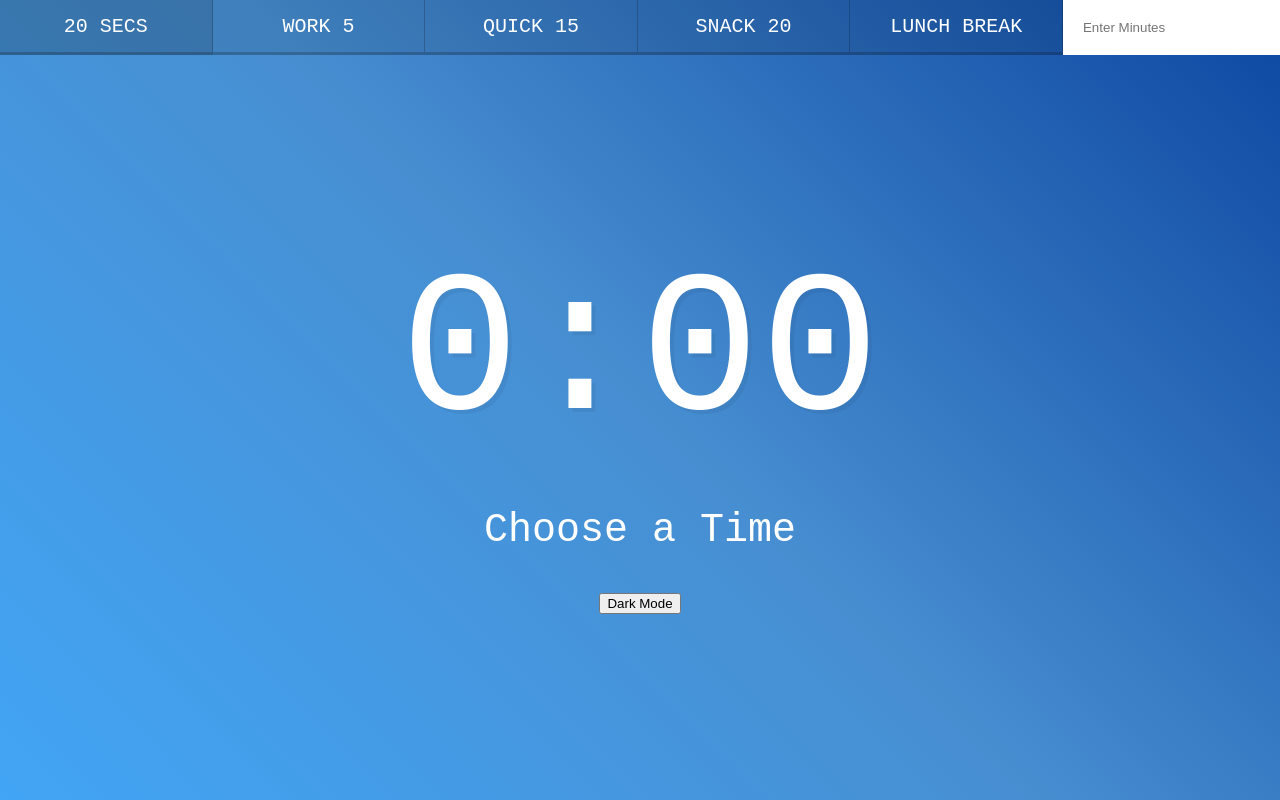
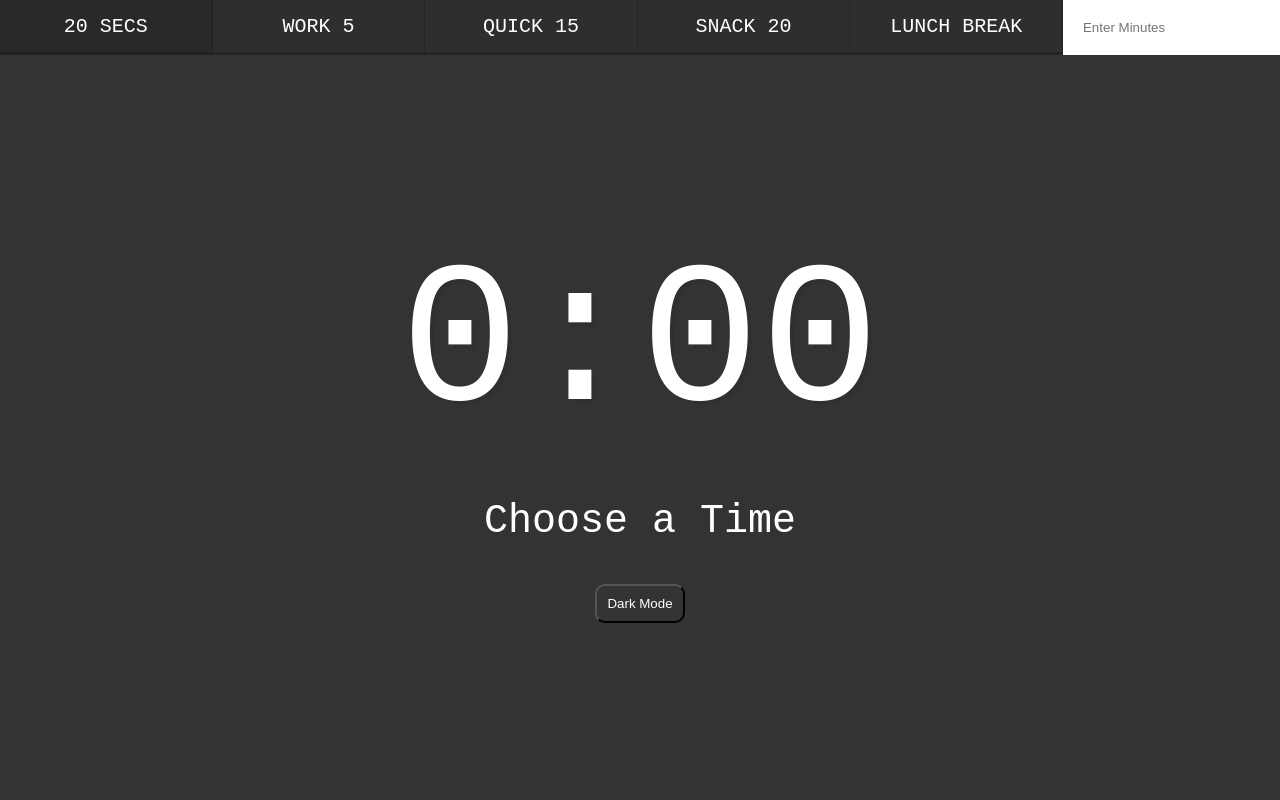
Before and after one commit to lschmi/Summer2025WEB124, a plain HTML site: page Javascript5/index.html in a window 1280 px wide. Both pictures are taken after a click on the button "Dark Mode". Drawn offline with Linux system fonts and the light colour scheme.

Commit message:
Update styles.css

```diff
--- a/Javascript5/styles.css
+++ b/Javascript5/styles.css
@@ -1,4 +1,4 @@
-/* Lydia Schmidt 07/21/25, css from WesBos.com */
+/* Lydia Schmidt 07/19/25, css from WesBos.com and w3schools.com*/
 
 html {
   box-sizing: border-box;
@@ -82,3 +82,16 @@ body {
   font-size: 4rem;
   color: white;
 }
+
+/* css modification - created styles for web page when toggled to dark mode.*/
+.dark-mode {
+  background-color: #333333;
+  color: white;
+}
+
+#dark-button {
+  background-color: #333333;
+  color: white;
+  border-radius: 1rem;
+  padding: 1rem;
+}
```
